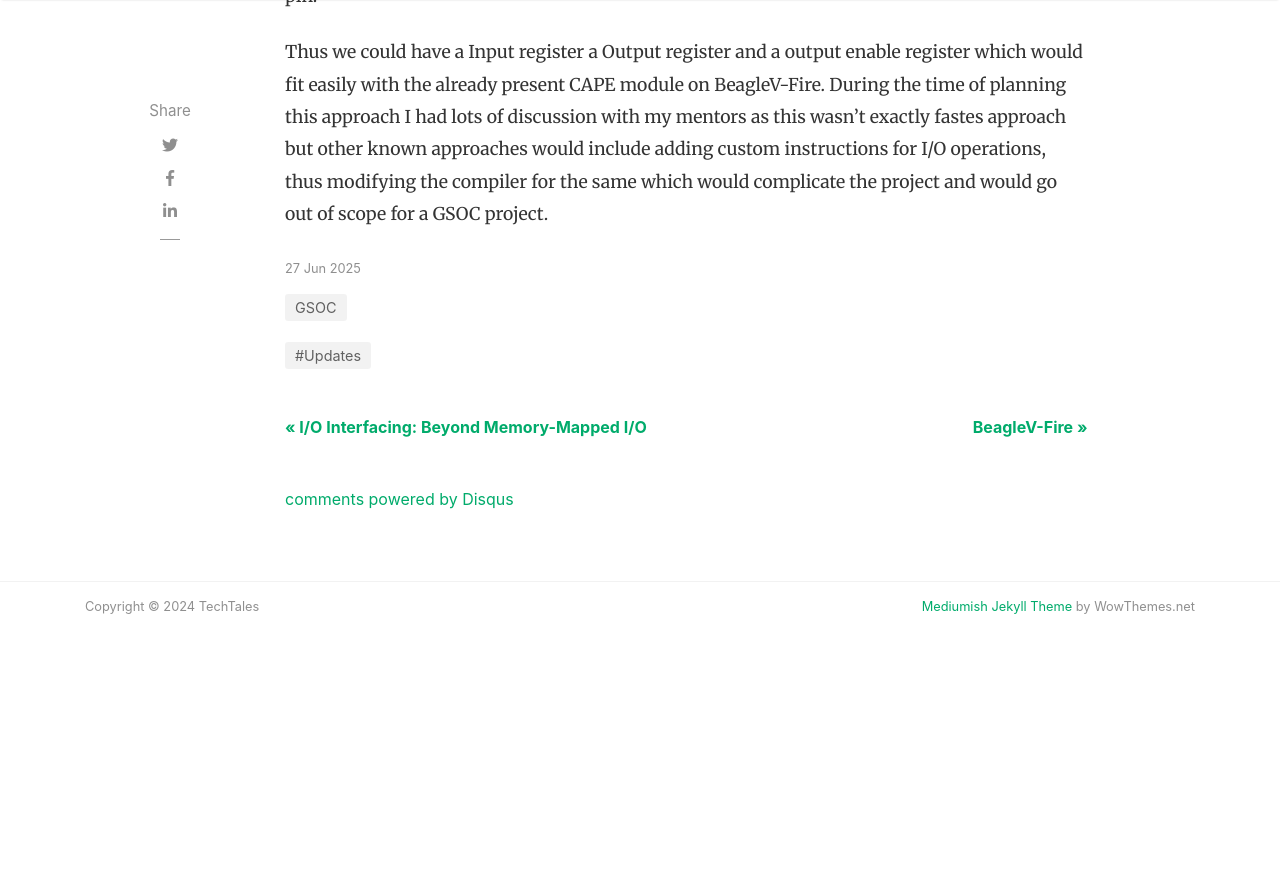
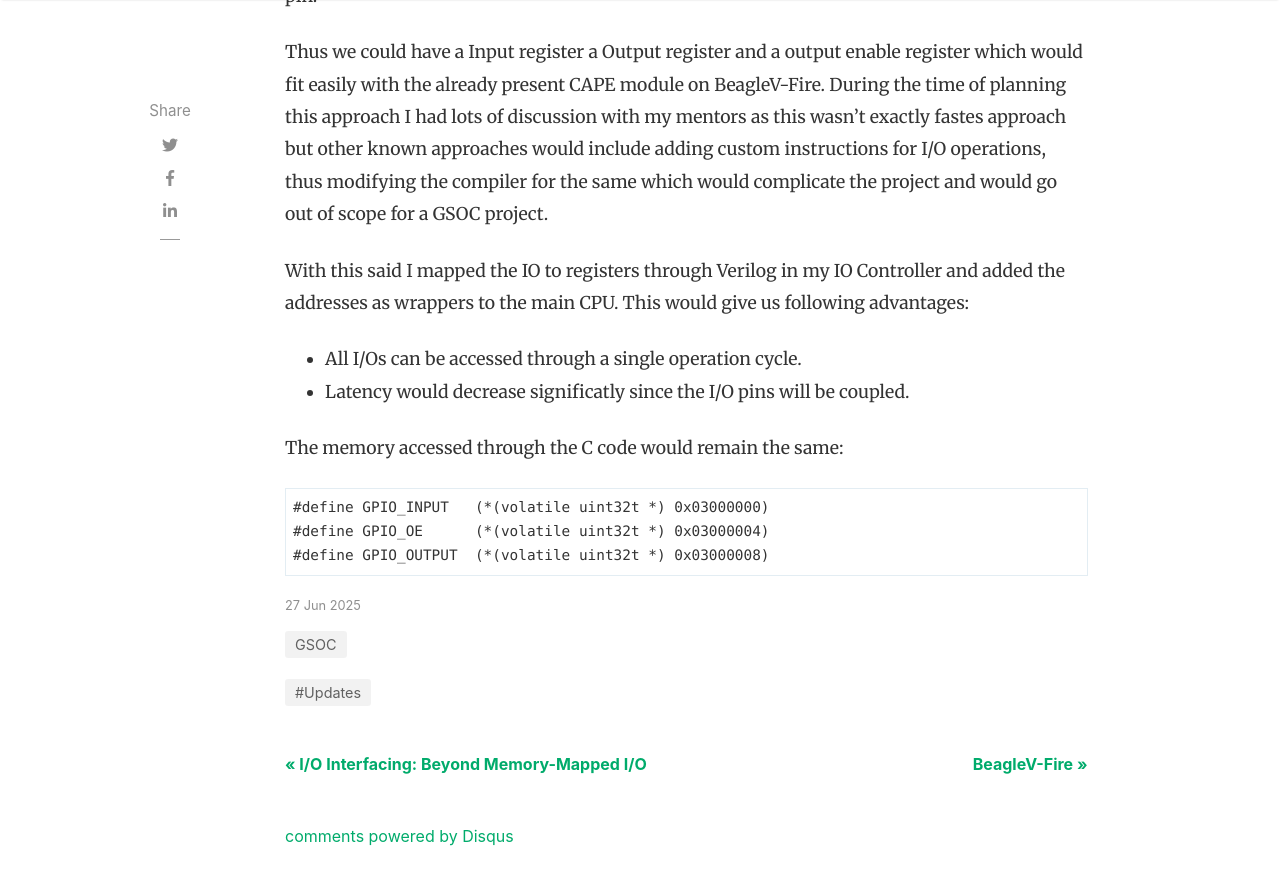
Before and after one commit to RapidRoger18/RapidRoger18.github.io, a Jekyll site: the page built from _posts/2025-06-27-Reg-map-IO.md, in a window 1280 px wide and 900 px high, scrolled down 1090 px. Shown: the top 885 px of the window. Built offline with Jekyll 4.4.1, drawn with Linux system fonts in a browser that asks for light colours; nearby versions of some CDN libraries; comment, search, counter and statistics services are not loaded; before the commit the page ends 1780 px from its top, so only the background shows below that.

````diff
--- a/_posts/2025-06-27-Reg-map-IO.md
+++ b/_posts/2025-06-27-Reg-map-IO.md
@@ -12,3 +12,14 @@
 As mentioned in the last post I had completed testing Memory mapped I/O and discovered some big red flags. While trying to figure out these issues I had an idea, to map the I/O on registers. Now these wouldn't be traditional register mapped I/O about which We'll talk later on, but these would be memory mapped registers while each bit of the register represents a I/O pin.
 
 Thus we could have a Input register a Output register and a output enable register which would fit easily with the already present CAPE module on BeagleV-Fire. During the time of planning this approach I had lots of discussion with my mentors as this wasn't exactly fastes approach but other known approaches would include adding custom instructions for I/O operations, thus modifying the compiler for the same which would complicate the project and would go out of scope for a GSOC project.
+
+With this said I mapped the IO to registers through Verilog in my IO Controller and added the addresses as wrappers to the main CPU. This would give us following advantages:
+- All I/Os can be accessed through a single operation cycle.
+- Latency would decrease significatly since the I/O pins will be coupled.
+
+The memory accessed through the C code would remain the same:
+```C:
+#define GPIO_INPUT   (*(volatile uint32t *) 0x03000000)
+#define GPIO_OE      (*(volatile uint32t *) 0x03000004)
+#define GPIO_OUTPUT  (*(volatile uint32t *) 0x03000008)
+```
````
Also changed, not shown: _posts/2025-06-20-Mem-map-IO.md (+3 -2 lines).
